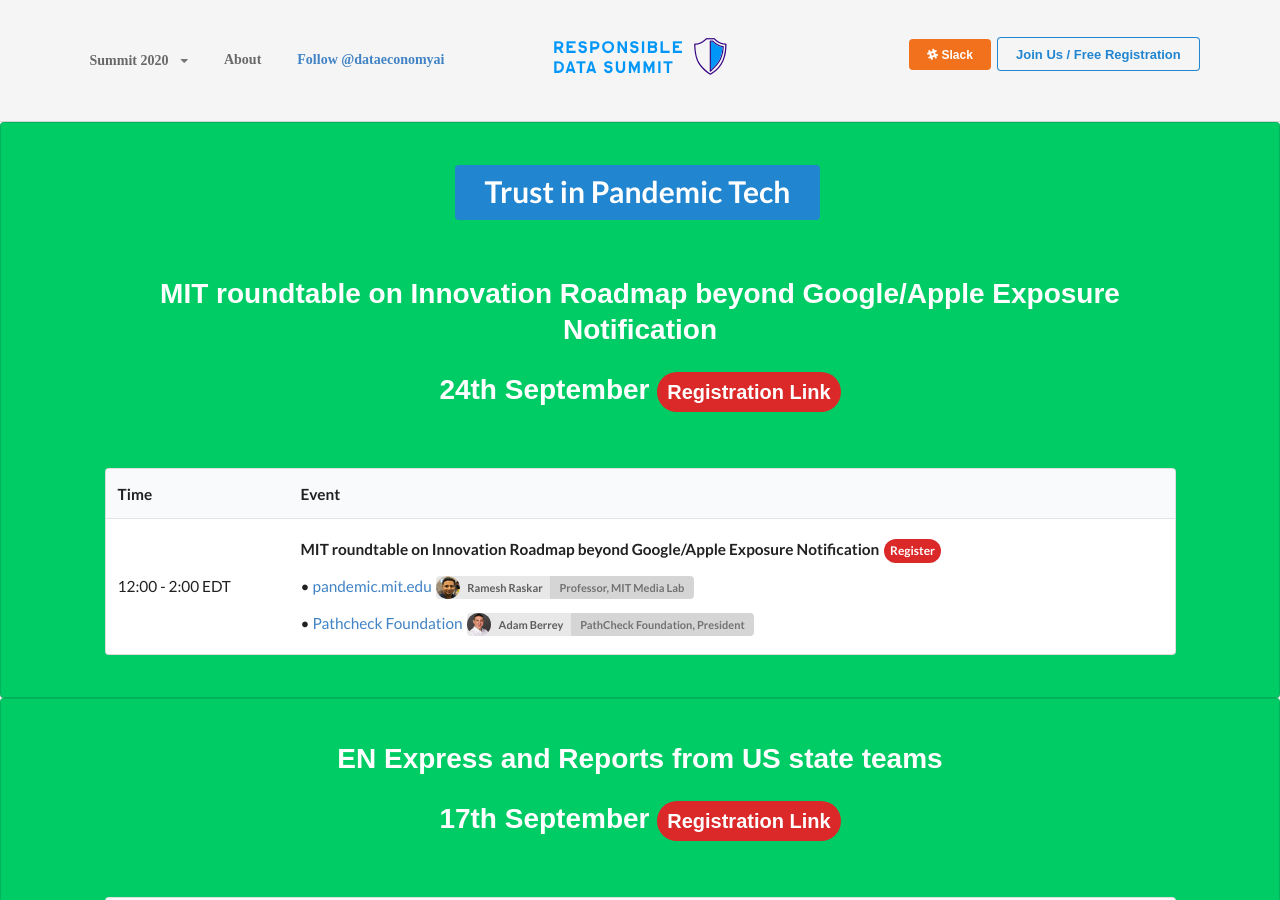
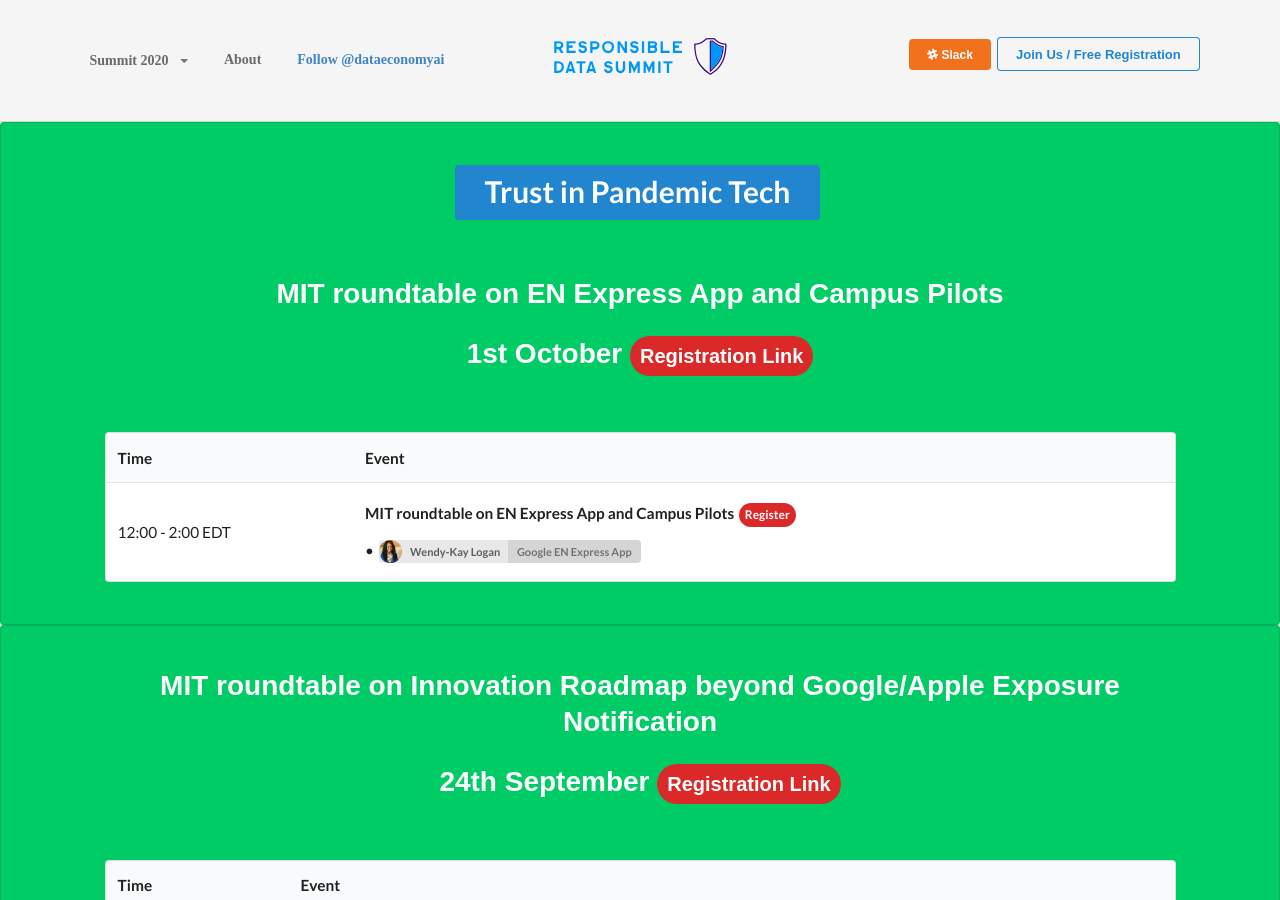
Before and after one commit to responsible-data-summit/events, a Jekyll site: the page built from agenda-0806.html, in a window 1280 px wide and 900 px high. Built offline with Jekyll 4.4.1, drawn with Linux system fonts in a browser that asks for light colours; some web fonts are replaced; comment, search, counter and statistics services are not loaded.

Commit message:
add new event

```diff
--- /dev/null
+++ b/_data/agenda1001.yml
@@ -0,0 +1,6 @@
+- time: 12:00 - 2:00
+  sections:
+    - title: "MIT roundtable on EN Express App and Campus Pilots"
+      register: "https://mit.zoom.us/webinar/register/WN_J08Ok9ptTeGhOKowBX8I-Q"
+      speakers:
+        - name: Wendy-Kay Logan
--- a/_data/speakers_trust.yml
+++ b/_data/speakers_trust.yml
@@ -166,3 +166,8 @@
   title: |
     North Carolina
   avatar: coreymercey.jpg
+
+- name: Wendy-Kay Logan
+  title: |
+    Google EN Express App
+  avatar: wendykaylogan.jpg
--- a/agenda-0806.html
+++ b/agenda-0806.html
@@ -8,6 +8,83 @@
 			<b style="font-size: 1.5em"> Trust in Pandemic Tech </b>
 		</a>
 	</div>
+    <div class="ui container center aligned agenda">
+        <h1> MIT roundtable on EN Express App and Campus Pilots </h1>
+	<h1> 1st October <a href="https://mit.zoom.us/webinar/register/WN_J08Ok9ptTeGhOKowBX8I-Q" class="ui red circular huge label">Registration Link </a></h1>
+    </div>
+    <div class="ui container left aligned agenda">
+        <table class="ui striped large table">
+            <thead>
+                <tr>
+                    <th>Time</th>
+                    <th>Event</th>
+                </tr>
+            </thead>
+            <tbody>
+                {% for event in site.data.agenda1001 %}
+                    <tr style="line-height: 2.4em;">
+                        <td>{{event.time}} EDT </td>
+                        <td>
+                            {% for section in event.sections %}
+                            <div
+                            {% unless forloop.index == 1 %}
+                                style="padding-left: 2em;"
+                            {% endunless %}
+                            >
+                                {% if section.register %}
+                                    <b>{{section.title}} </b> {{section.comment}}
+                                    <a href="{{section.register}}" class="ui red circular label">Register</a>
+                                {% else %}
+                                    <b>{{section.title}} </b> {{section.comment}}
+                                {% endif %}
+                                {% for speaker in section.speakers %}
+                                    {% assign name = speaker.name %}
+                                    {% assign aff = speaker.aff %}
+                                    {% if speaker.avatar %}
+                                        {% assign avatar = speaker.avatar %}
+                                    {% else %}
+                                        {% assign avatar = "unknown.jpg" %}
+                                    {% endif %}
+                                    {% for find_speaker in site.data.speakers_trust %}
+                                        {% if find_speaker.name == name %}
+                                            {% assign aff = find_speaker.title%}
+                                            {% assign avatar = find_speaker.avatar%}
+                                        {% endif %}
+                                    {% endfor %}
+                                    {% for find_speaker in site.data.speakers_pandemic %}
+                                        {% if find_speaker.name == name %}
+                                            {% assign aff = find_speaker.title%}
+                                            {% assign avatar = find_speaker.avatar%}
+                                        {% endif %}
+                                    {% endfor %}
+                                    {% unless forloop.index == 1 and section.inline %}
+                                    <br>
+                                    {% endunless %}
+                                    &bull;
+                                    {% if speaker.link %}
+                                        <a href="{{speaker.link}}">{{speaker.content}}</a>
+                                    {% else %}
+                                        {{speaker.content}}
+                                    {% endif %}
+                                    <a class="ui image label small">
+                                        <img class="ui circular image" src="assets/img/speakers/{{avatar}}" style="border-radius: 500rem;">
+                                        {{name}}
+                                        <div class="detail" title="{{aff}}">{{aff | truncate: site.agenda_aff_length }}</div>
+                                    </a>
+                                    {{speaker.comment}}
+                                {% endfor %}
+                            </div>
+                            {% endfor %}
+                        </td>
+                    </tr>
+                {% endfor %}
+
+            </tbody>
+        </table>
+    </div>
+
+</section>
+<section class="ui segment center aligned" style="background-color: rgb(0, 204, 102, 1);">
     <div class="ui container center aligned agenda">
         <h1> MIT roundtable on Innovation Roadmap beyond Google/Apple Exposure Notification </h1>
 	<h1> 24th September <a href="https://mit.zoom.us/webinar/register/WN_XKgmjyZSQEO5GcHG-8NGkA" class="ui red circular huge label">Registration Link </a></h1>
```
Also changed, not shown: assets/img/speakers/wendykaylogan.jpg (added).
